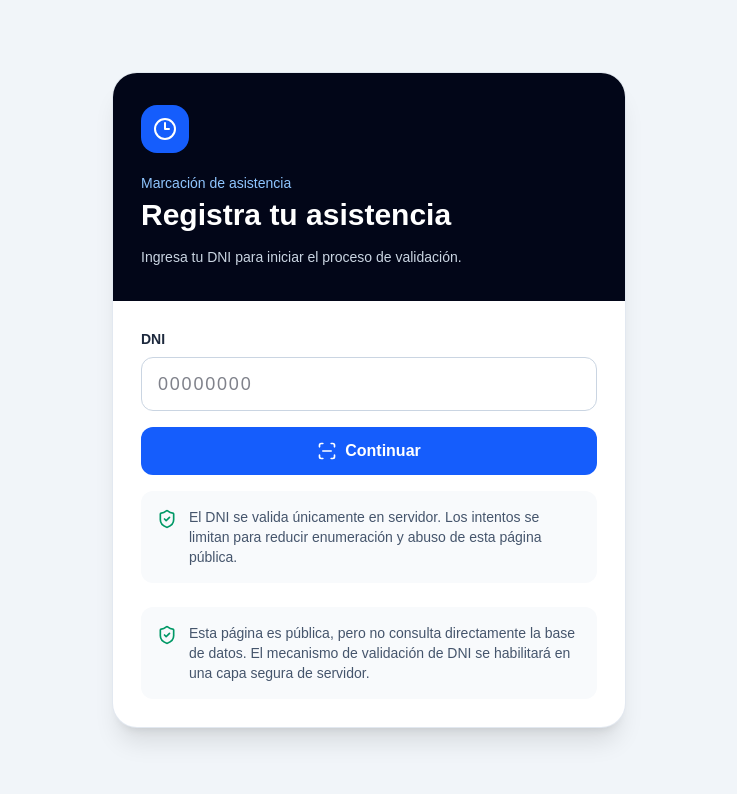
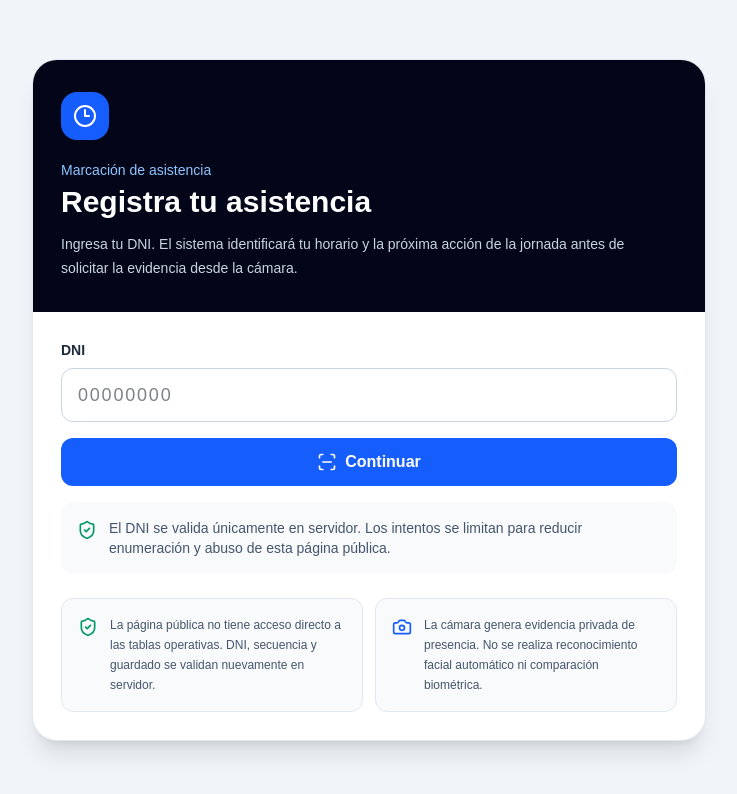
Before and after one commit to moudevos/marcacion-horario, a Next.js app: page /marcacion in a window 1280 px wide. Shown: the top 794 px of the page, without its empty margins (271-1008 px from the left). Built offline with nearby package versions, Linux system fonts and the light colour scheme.

Commit message:
Marcación: actualizar presentación y política de evidencia de la página pública

```diff
--- a/src/app/marcacion/page.tsx
+++ b/src/app/marcacion/page.tsx
@@ -1,28 +1,32 @@
-import { Clock3, ShieldCheck } from "lucide-react";
+import { Camera, Clock3, ShieldCheck } from "lucide-react";
 import { AttendanceForm } from "./attendance-form";
 
 export default function PublicAttendancePage() {
   return (
     <main className="flex min-h-screen items-center justify-center bg-slate-100 px-4 py-10">
-      <section className="w-full max-w-lg overflow-hidden rounded-3xl bg-white shadow-xl ring-1 ring-slate-200">
+      <section className="w-full max-w-2xl overflow-hidden rounded-3xl bg-white shadow-xl ring-1 ring-slate-200">
         <div className="bg-slate-950 px-7 py-8 text-white">
           <div className="mb-5 flex h-12 w-12 items-center justify-center rounded-2xl bg-blue-600">
             <Clock3 className="h-6 w-6" />
           </div>
           <p className="text-sm font-medium text-blue-300">Marcación de asistencia</p>
           <h1 className="mt-1 text-3xl font-semibold">Registra tu asistencia</h1>
-          <p className="mt-3 text-sm leading-6 text-slate-300">
-            Ingresa tu DNI para iniciar el proceso de validación.
+          <p className="mt-3 max-w-xl text-sm leading-6 text-slate-300">
+            Ingresa tu DNI. El sistema identificará tu horario y la próxima acción de la jornada antes de solicitar la evidencia desde la cámara.
           </p>
         </div>
 
         <div className="p-7">
           <AttendanceForm />
-          <div className="mt-6 flex gap-3 rounded-xl bg-slate-50 p-4 text-sm text-slate-600">
-            <ShieldCheck className="mt-0.5 h-5 w-5 shrink-0 text-emerald-600" />
-            <p>
-              Esta página es pública, pero no consulta directamente la base de datos. El mecanismo de validación de DNI se habilitará en una capa segura de servidor.
-            </p>
+          <div className="mt-6 grid gap-3 sm:grid-cols-2">
+            <div className="flex gap-3 rounded-xl border border-slate-200 bg-slate-50 p-4 text-xs leading-5 text-slate-600">
+              <ShieldCheck className="mt-0.5 h-5 w-5 shrink-0 text-emerald-600" />
+              <p>La página pública no tiene acceso directo a las tablas operativas. DNI, secuencia y guardado se validan nuevamente en servidor.</p>
+            </div>
+            <div className="flex gap-3 rounded-xl border border-slate-200 bg-slate-50 p-4 text-xs leading-5 text-slate-600">
+              <Camera className="mt-0.5 h-5 w-5 shrink-0 text-blue-600" />
+              <p>La cámara genera evidencia privada de presencia. No se realiza reconocimiento facial automático ni comparación biométrica.</p>
+            </div>
           </div>
         </div>
       </section>
```
